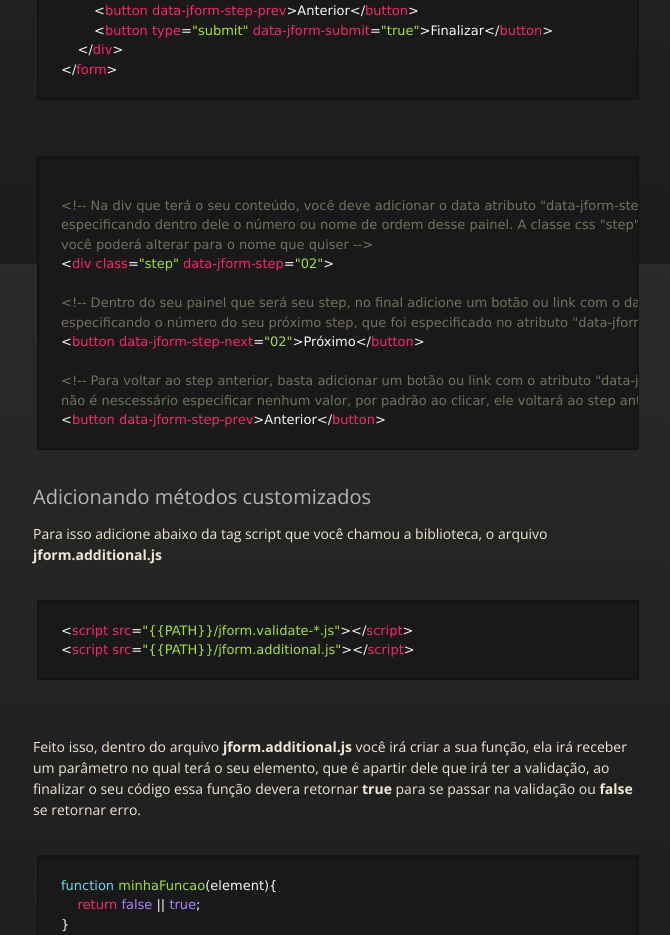
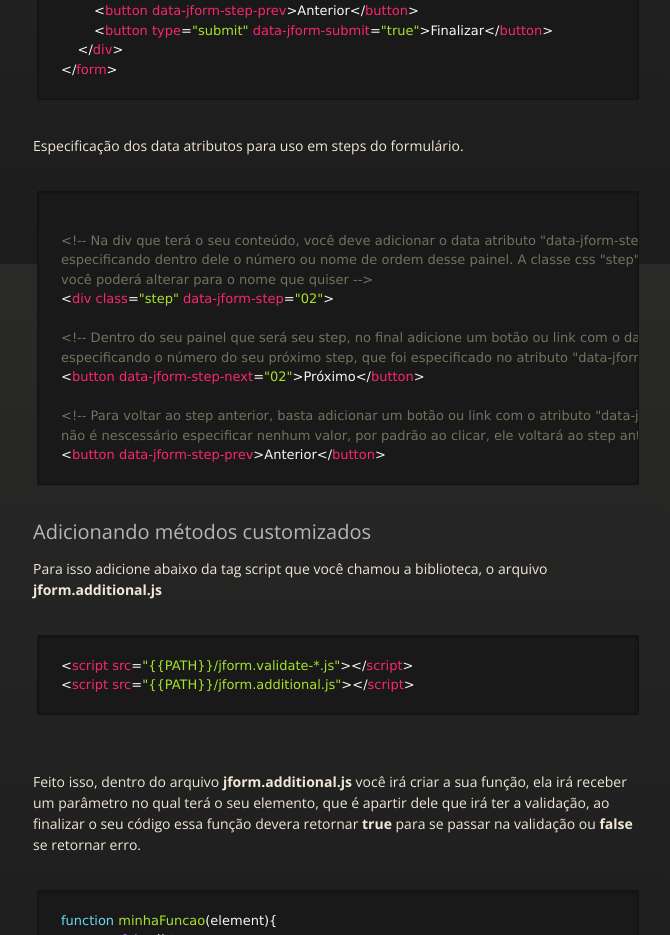
Before and after one commit to Aldairnatan/jformvalidate, a plain HTML site: page pt/index.html in a window 1280 px wide. Shown: the part 5336-6271 px from the top of the page, without its empty margins (302-972 px from the left). Drawn offline with nearby package versions, Linux system fonts and the light colour scheme.

Commit message:
Ajuste de documentação

```diff
--- a/pt/index.html
+++ b/pt/index.html
@@ -323,6 +323,8 @@ caso queira testar o envio do formulário sem ter que ficar colocando valores ce
     </code>
 </pre>
 
+<p>Especificação dos data atributos para uso em steps do formulário.</p>
+
 <pre>
     <code class="html">
 
```
